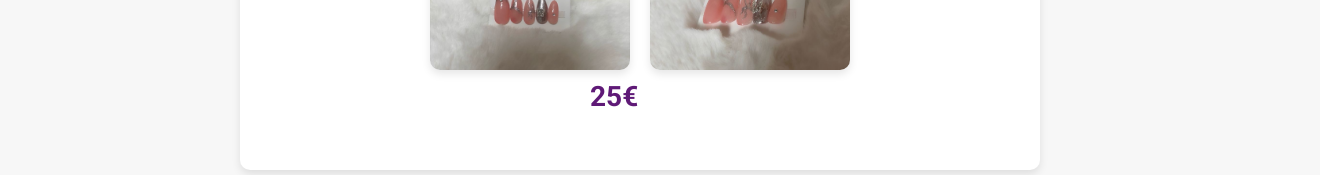
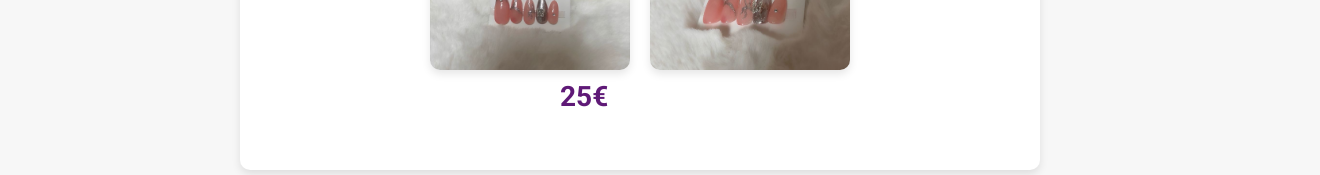
Before and after one commit to Dolau25/Mllepressonnails, a plain HTML site: page gallery.html in a window 1280 px wide. Shown: the part 521-696 px from the top of the page, 1320 px wide, since content can reach past the window. Drawn offline with Linux system fonts and the light colour scheme.

Commit message:
Update styles.css

```diff
--- a/styles.css
+++ b/styles.css
@@ -197,7 +197,7 @@ section h3 {
 position: relative;
 width: 100%;
 bottom: 10px;
-left: 310px;
+left: 280px;
 padding: 5px 10px;
 border-radius: 5px;
     font-size: 28px;
```
